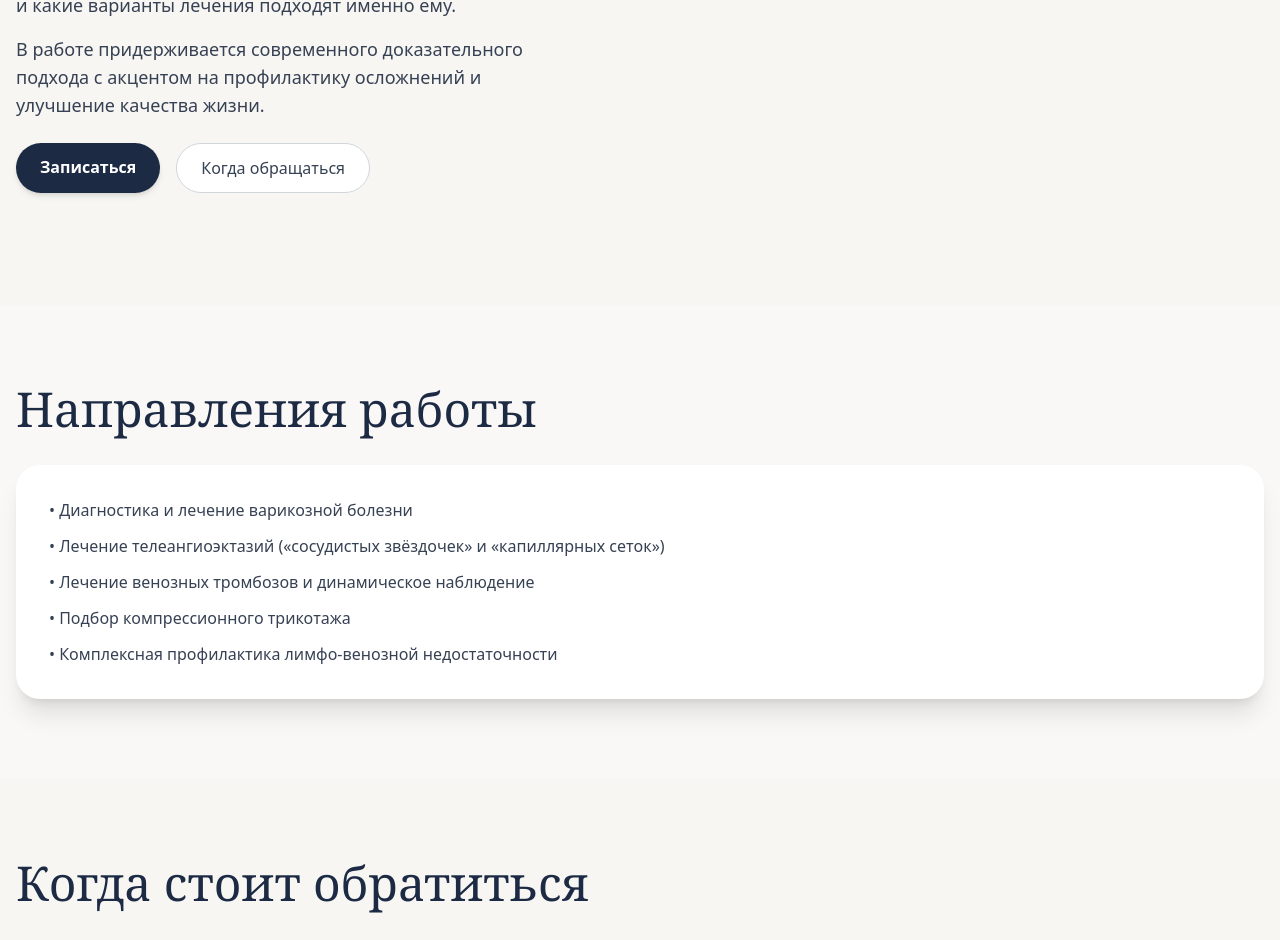
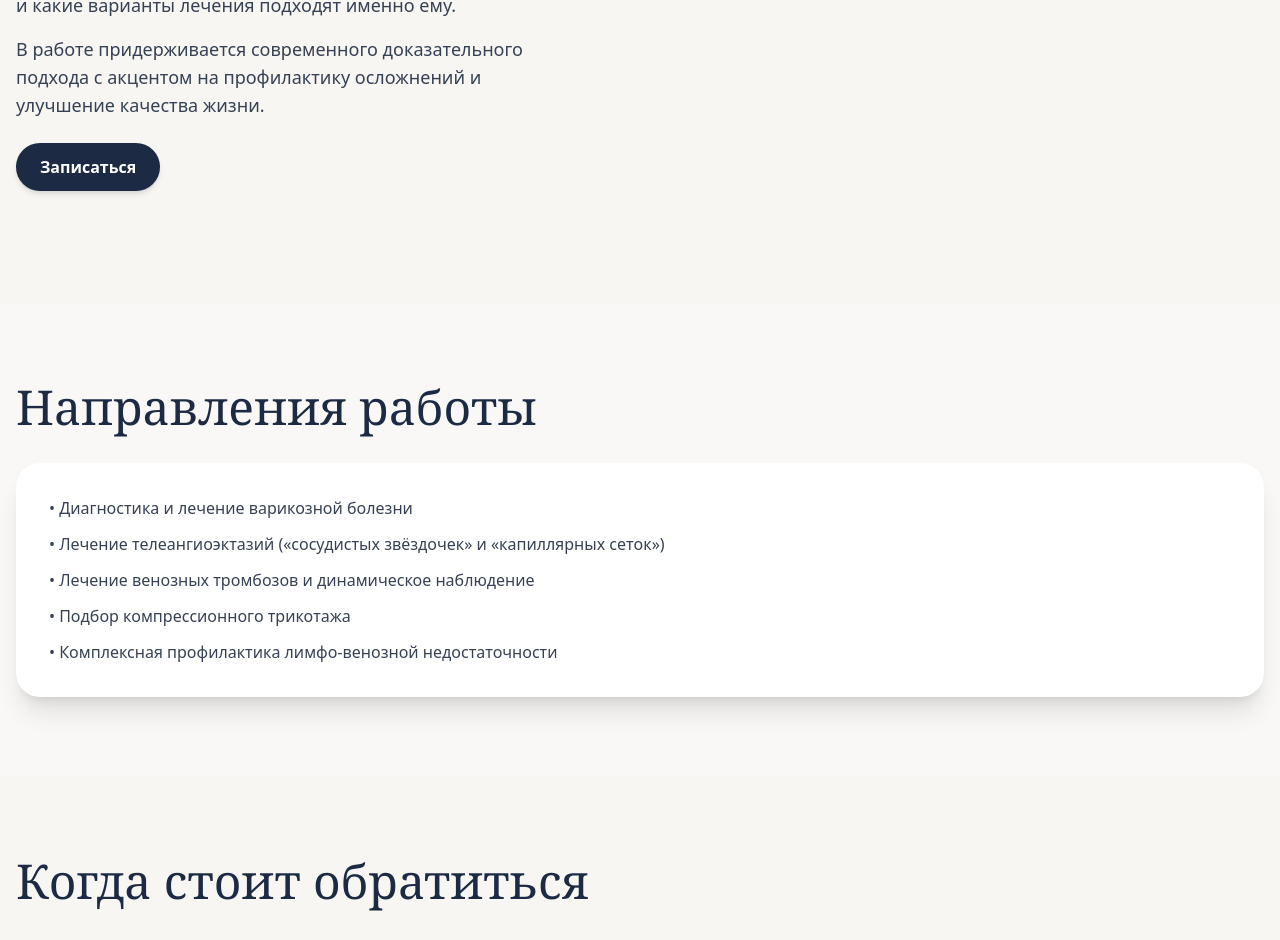
Before and after one commit to buzlan/maslyansky-website, a React (Vite) app: page /#/ in a window 1280 px wide. Shown: the part 852-1792 px from the top of the page. Built offline with nearby package versions, Linux system fonts and the light colour scheme; no server answers.

Commit message:
Remove not working button

```diff
--- a/src/components/Hero.tsx
+++ b/src/components/Hero.tsx
@@ -62,20 +62,13 @@ const Hero: React.FC = () => {
             </p>
           </div>
 
-          <div className="flex gap-4 flex-wrap">
+          <div>
             <a
               href="#contacts"
               onClick={handleContactsClick}
-              className="px-6 py-3 rounded-full bg-[#1C2A44] text-white font-semibold shadow-md hover:shadow-lg hover:-translate-y-0.5 transition"
+              className="inline-block px-6 py-3 rounded-full bg-[#1C2A44] text-white font-semibold shadow-md hover:shadow-lg hover:-translate-y-0.5 transition"
             >
               Записаться
-            </a>
-
-            <a
-              href="#when"
-              className="px-6 py-3 rounded-full border border-gray-300 bg-white text-gray-700 font-medium hover:border-[#C5A572] hover:text-[#1C2A44] transition"
-            >
-              Когда обращаться
             </a>
           </div>
         </div>
```
